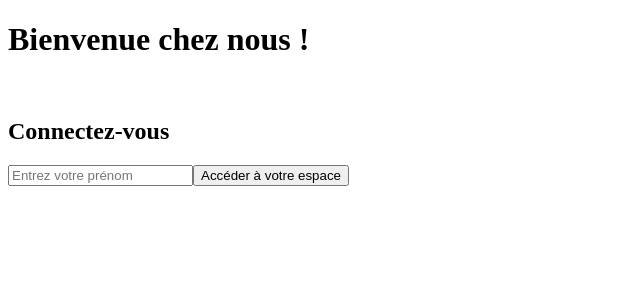
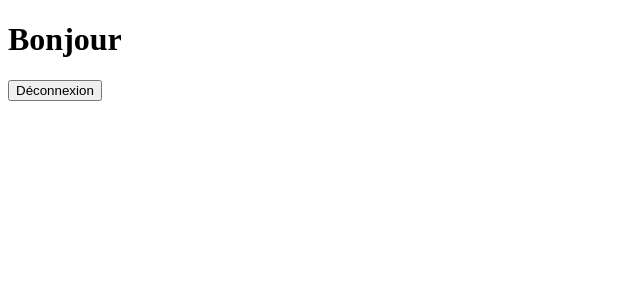
Before and after one commit to acsolabs/crazy-burger, a React (Vite) app: page /order in a window 1280 px wide. Shown: the top 300 px of the page, without its empty margins (0-640 px from the left). Built offline with nearby package versions, Linux system fonts and the light colour scheme.

Commit message:
✨ F02: LOGIN > add redirection form/to OrderPage

```diff
--- a/src/App.jsx
+++ b/src/App.jsx
@@ -1,6 +1,15 @@
+import { Route, Routes } from "react-router-dom";
 import LoginPage from "./components/pages/login/LoginPage";
+import OrderPage from "./components/pages/order/OrderPage";
+import ErrorPage from "./components/pages/error/ErrorPage";
 
 const App = () => {
-  return <LoginPage />;
+  return (
+    <Routes>
+      <Route path="/" element={<LoginPage />}></Route>
+      <Route path="/order" element={<OrderPage />}></Route>
+      <Route path="*" element={<ErrorPage />}></Route>
+    </Routes>
+  );
 };
 export default App;
--- /dev/null
+++ b/src/components/pages/error/ErrorPage.jsx
@@ -0,0 +1,14 @@
+import { Link } from "react-router-dom";
+
+function ErrorPage() {
+  return (
+    <div>
+      <h1>ErrorPage</h1>
+      <Link to="/">
+        <button>Retourner à la page d'accueil</button>
+      </Link>
+    </div>
+  );
+}
+
+export default ErrorPage;
--- a/src/components/pages/login/LoginForm.jsx
+++ b/src/components/pages/login/LoginForm.jsx
@@ -1,13 +1,16 @@
 import { useState } from "react";
+import { Link, useNavigate } from "react-router-dom";
+import OrderPage from "../order/OrderPage";
 
 function LoginForm() {
   //state
+  const navigate = useNavigate();
   const [inputValue, setInputValue] = useState("");
 
   //comportement
   const handleSubmit = (e) => {
     e.preventDefault();
-    alert(`Bonjour ${inputValue}`);
+    navigate("/order"); // alert(`Bonjour ${inputValue}`);
     setInputValue("");
   };
 
@@ -17,7 +20,7 @@
 
   //render
   return (
-    <form action="submit" onSubmit={handleSubmit}>
+    <form onSubmit={handleSubmit}>
       <h1>Bienvenue chez nous !</h1>
       <br />
       <h2>Connectez-vous</h2>
@@ -26,8 +29,11 @@
         placeholder="Entrez votre prénom"
         onChange={handleChange}
         required
+        value={inputValue}
       />
-      <button>Accéder à votre espace</button>
+      <Link to={"/order"}>
+        <button>Accéder à votre espace</button>
+      </Link>
     </form>
   );
 }
--- /dev/null
+++ b/src/components/pages/order/OrderPage.jsx
@@ -0,0 +1,16 @@
+import { Link, useLocation } from "react-router-dom";
+function OrderPage({ name }) {
+  const location = useLocation();
+  console.log(location);
+  return (
+    <>
+      <h1>Bonjour {name}</h1>
+      <Link to={"/"}>
+        {" "}
+        <button>Déconnexion</button>
+      </Link>
+    </>
+  );
+}
+
+export default OrderPage;
--- a/src/main.jsx
+++ b/src/main.jsx
@@ -1,9 +1,12 @@
 import { StrictMode } from "react";
 import { createRoot } from "react-dom/client";
 import App from "./App.jsx";
+import { BrowserRouter } from "react-router-dom";
 
 createRoot(document.getElementById("root")).render(
   <StrictMode>
-    <App />
+    <BrowserRouter>
+      <App />
+    </BrowserRouter>
   </StrictMode>,
 );
--- a/vite.config.js
+++ b/vite.config.js
@@ -4,6 +4,8 @@
 // https://vite.dev/config/
 export default defineConfig({
   server: {
+    host: "localhost",
+    port: 3000,
     watch: {
       usePolling: true,
     },
```
